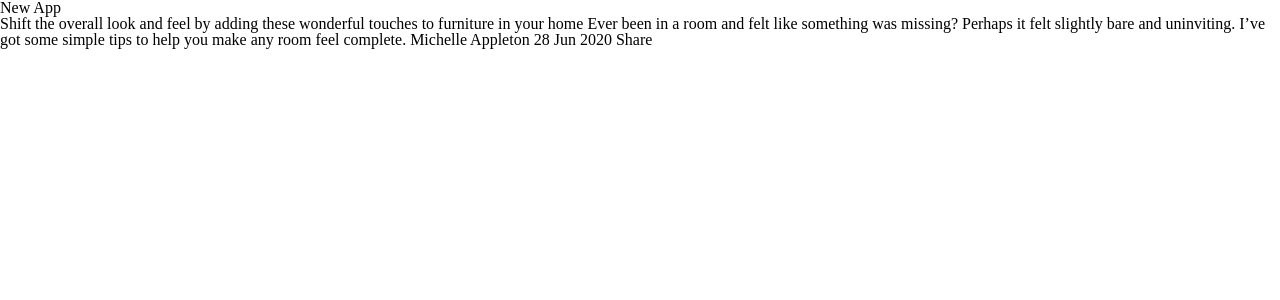
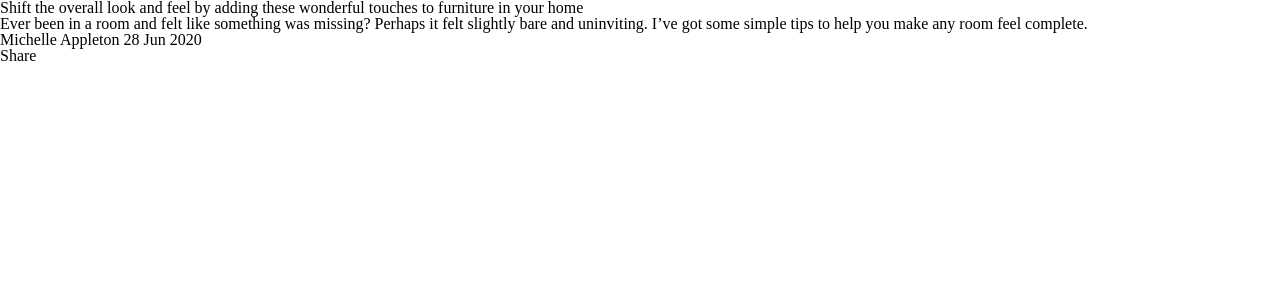
Before and after one commit to miguelzaga/article-preview-component, a React (Vite) app: page / in a window 1280 px wide. Shown: the top 300 px of the page. Built offline with nearby package versions, Linux system fonts and the light colour scheme.

Commit message:
add html tags

```diff
--- a/src/App.js
+++ b/src/App.js
@@ -2,20 +2,22 @@ import { useState } from "react";
 
 function App() {
   return (
-    <div>
-      <h1>New App</h1>
-  Shift the overall look and feel by adding these wonderful
-  touches to furniture in your home
-
-  Ever been in a room and felt like something was missing? Perhaps
-  it felt slightly bare and uninviting. I’ve got some simple tips
-  to help you make any room feel complete.
-
-  Michelle Appleton
-  28 Jun 2020
-
-  Share
-    </div>
+    <article>
+      <img src="" alt="" />
+      <div>
+        <h1>
+          Shift the overall look and feel by adding these wonderful touches to
+          furniture in your home
+        </h1>
+        <p>
+          Ever been in a room and felt like something was missing? Perhaps it
+          felt slightly bare and uninviting. I’ve got some simple tips to help
+          you make any room feel complete.
+        </p>
+      </div>
+      <div>Michelle Appleton 28 Jun 2020</div>
+      <ul>Share</ul>
+    </article>
   );
 }
 
```
Also changed, not shown: src/scss/02-base/_base.scss (line endings or trailing spaces), src/scss/03-objects/_buttons.scss (line endings or trailing spaces).
